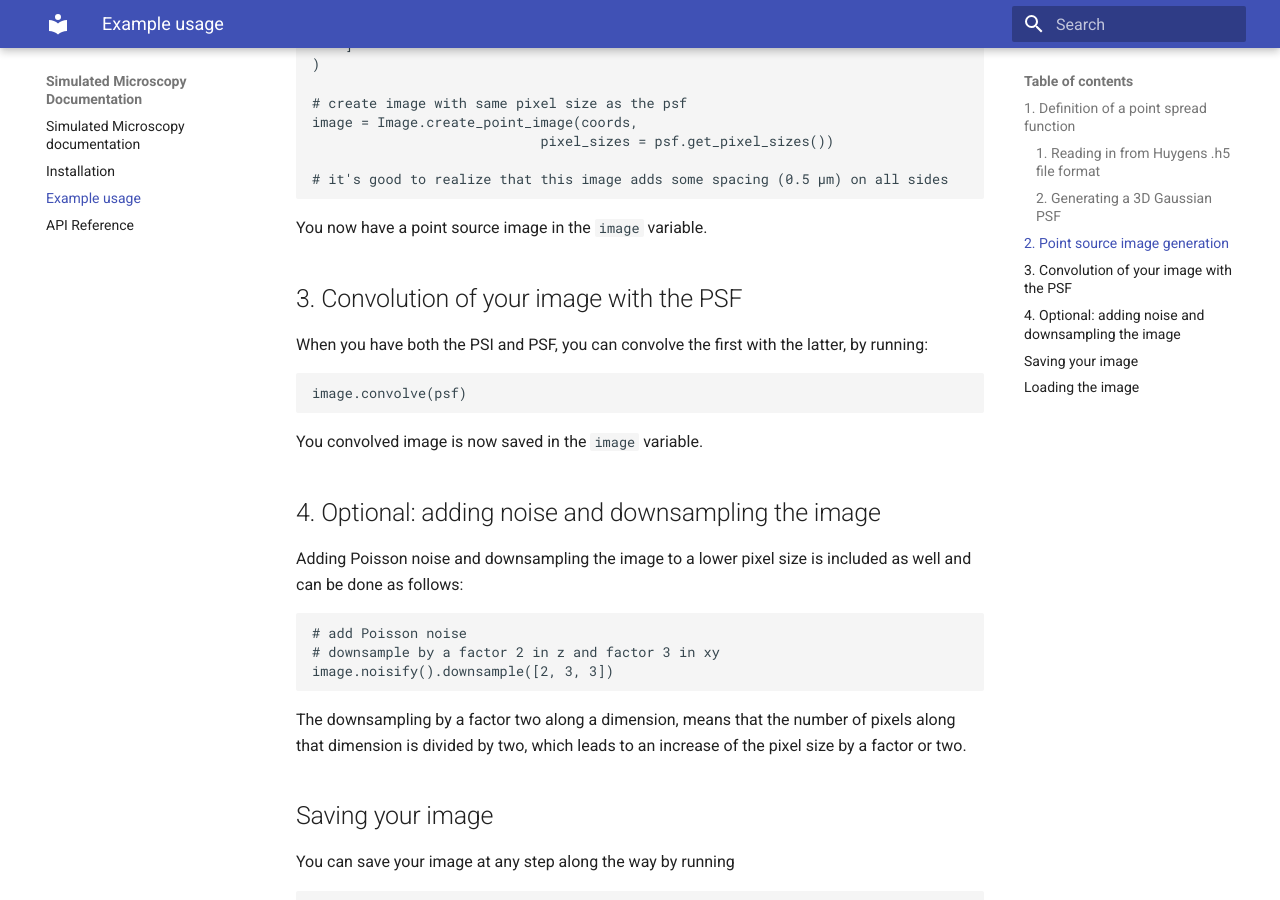
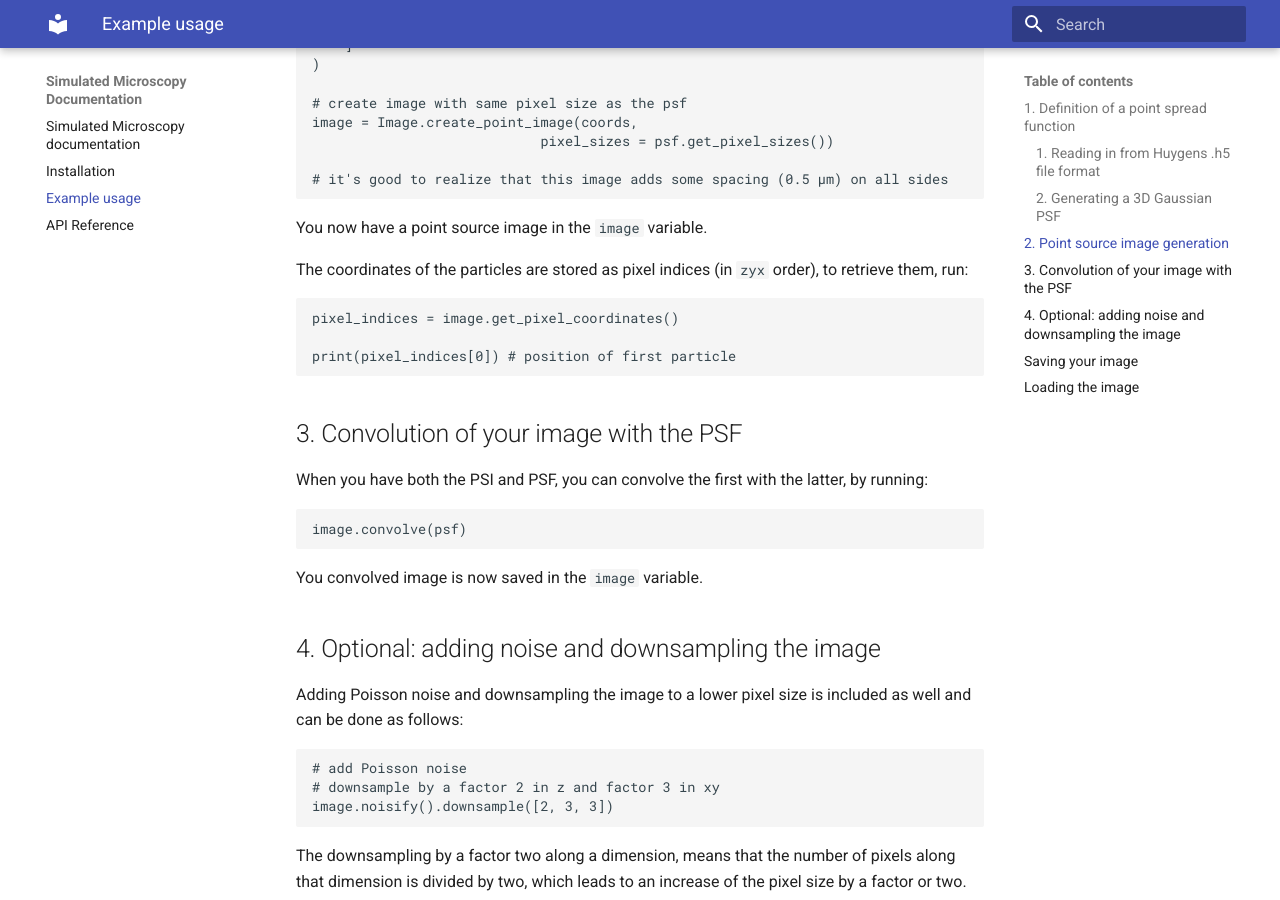
Before and after one commit to rhoitink/simulatedmicroscopy, an MkDocs documentation site: the page built from docs/example-usage.md, in a window 1280 px wide and 900 px high, scrolled down 1351 px. Built offline with MkDocs 1.6.1 and Material for MkDocs 9.7.7, drawn with Linux system fonts in a browser that asks for light colours.

Commit message:
Document pixel_coordinates, closes #2

````diff
--- a/docs/example-usage.md
+++ b/docs/example-usage.md
@@ -64,6 +64,14 @@ image = Image.create_point_image(coords,
 
 You now have a point source image in the `image` variable.
 
+The coordinates of the particles are stored as pixel indices (in `zyx` order), to retrieve them, run:
+
+```python
+pixel_indices = image.get_pixel_coordinates()
+
+print(pixel_indices[0]) # position of first particle
+```
+
 ## 3. Convolution of your image with the PSF
 
 When you have both the PSI and PSF, you can convolve the first with the latter, by running:
````
